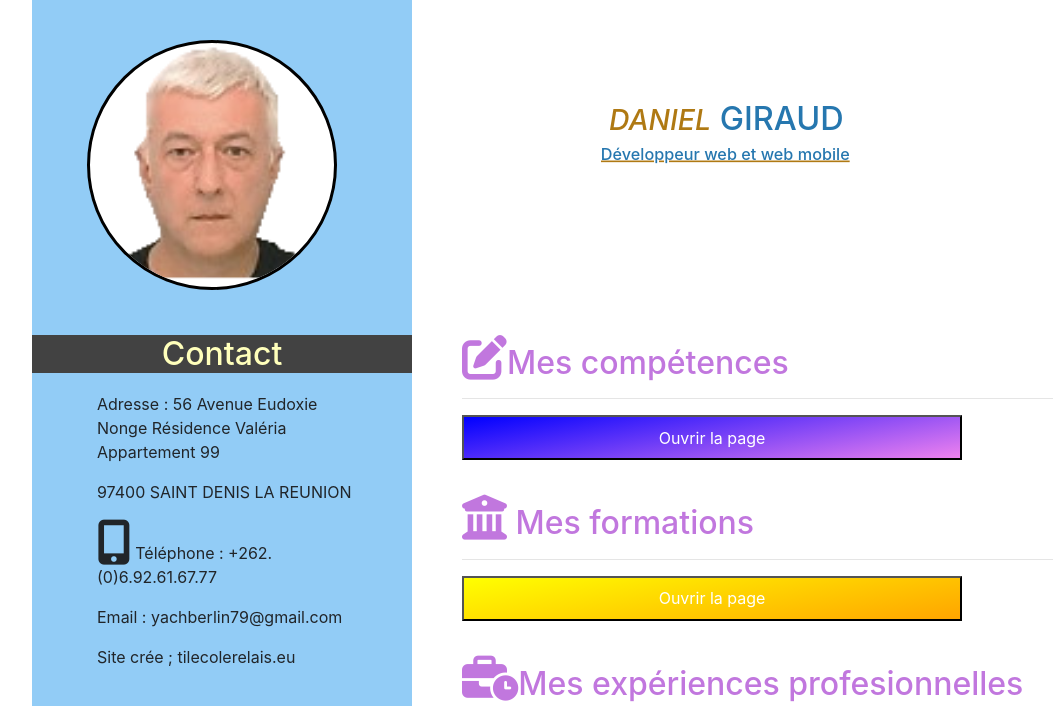
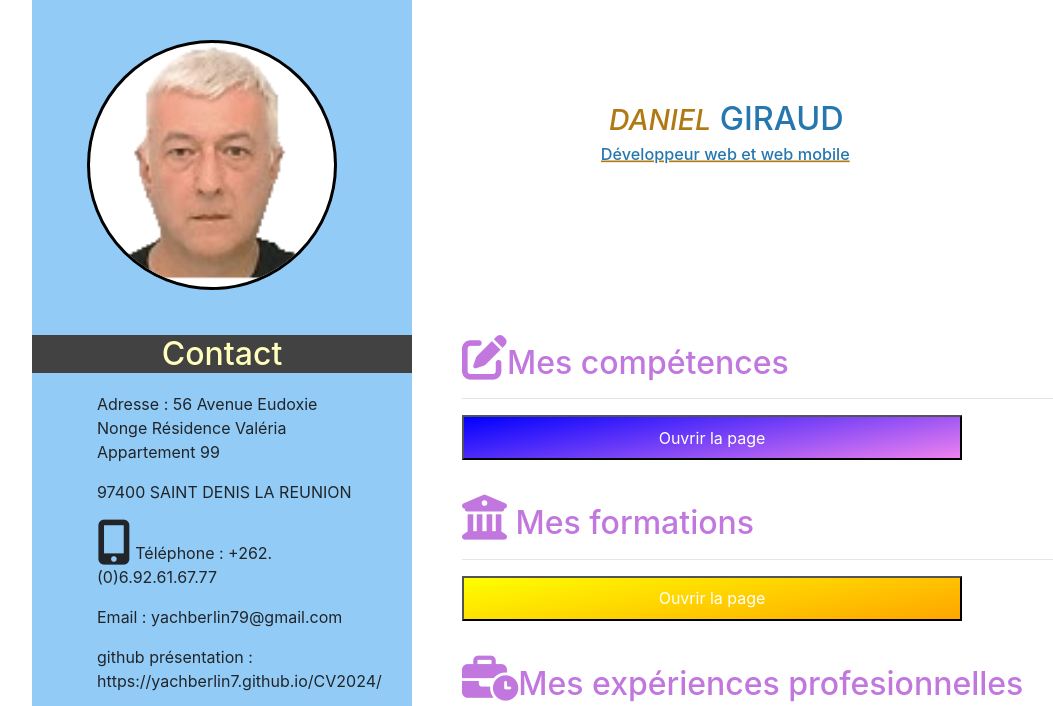
Before and after one commit to yachberlin7/CV2024, a website: page index.html in a window 1280 px wide. Shown: the top 706 px of the page, without its empty margins (38-1091 px from the left). Drawn offline with nearby package versions, Linux system fonts and the light colour scheme.

Commit message:
maj 01072024

```diff
--- a/index.html
+++ b/index.html
@@ -82,7 +82,7 @@
                   <p> 97400 SAINT DENIS LA REUNION</p>
                   <p><i class="fas fa-mobile-alt"></i> Téléphone : +262.(0)6.92.61.67.77</p>
                   <p>Email : yachberlin79@gmail.com</p>
-                  <p></p>
+                  <p>github présentation : https://yachberlin7.github.io/CV2024/</p>
                   <P> Site crée ; tilecolerelais.eu</P>
                 </section>
               </div>
```
Also changed, not shown: indexbis.html (+1 -1 lines).
